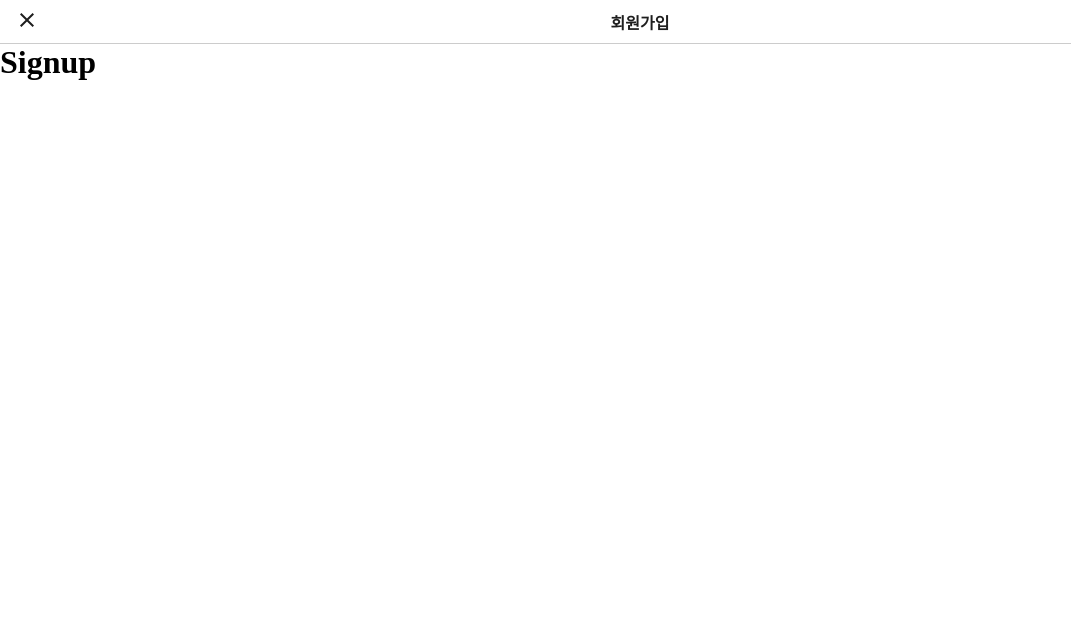
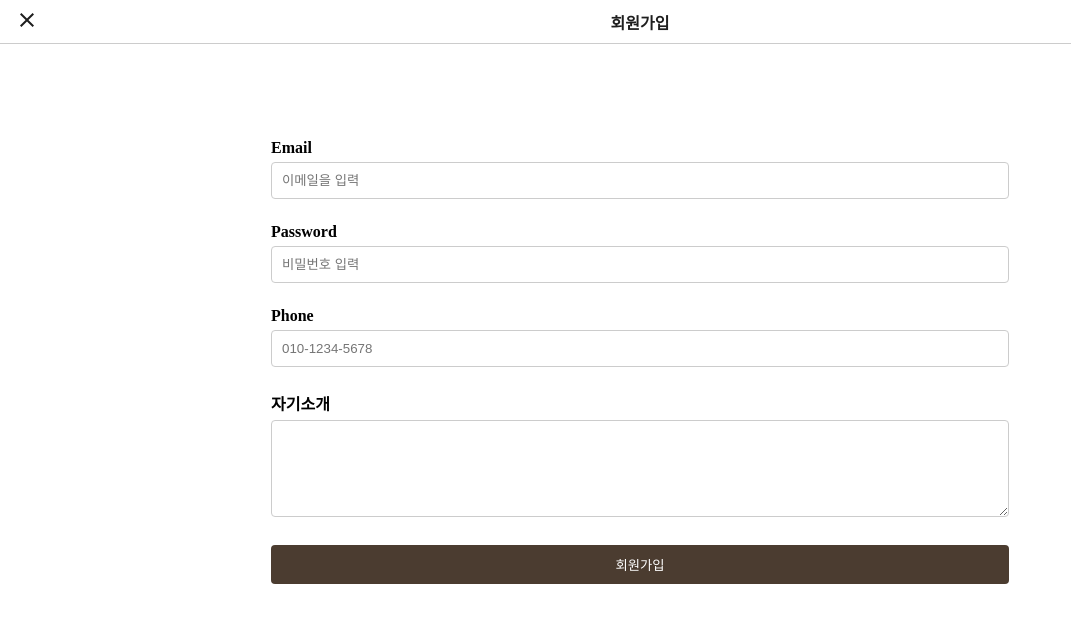
Before and after one commit to csslick/vue-job-test, a Vue app: page /signup in a window 1280 px wide. Shown: the top 622 px of the page, without its empty margins (0-1071 px from the left). Built offline with nearby package versions, Linux system fonts and the light colour scheme.

Commit message:
경로별 아이콘 표시

```diff
--- /dev/null
+++ b/src/style/form.scss
@@ -0,0 +1,40 @@
+.form-container {
+  max-width: 768px;
+  margin: 0 auto;
+  padding: 15px;
+  margin-top: 80px;
+  background-color: #fff;
+}
+
+.form-group {
+  margin-bottom: 24px;
+}
+
+label {
+  display: block;
+  margin-bottom: 5px;
+  font-weight: bold;
+}
+
+input, textarea {
+  width: 100%;
+  padding: 10px;
+  box-sizing: border-box;
+  border: 1px solid #ccc;
+  border-radius: 4px;
+}
+
+button {
+  width: 100%;
+  padding: 10px;
+  background-color: var(--main-color-dark);
+  color: white;
+  border: none;
+  border-radius: 4px;
+  cursor: pointer;
+  margin-bottom: 24px;
+}
+
+button:hover {
+  opacity: 0.8;
+}
--- a/src/views/Login.vue
+++ b/src/views/Login.vue
@@ -1,5 +1,5 @@
 <template>
-  <div class="login-container">
+  <div class="form-container">
     <form @submit.prevent="handleLogin">
       <div class="form-group">
         <label for="email">Email</label>
@@ -41,44 +41,5 @@ const handleLogin = () => {
 </script>
 
 <style scoped lang="scss">
-.login-container {
-  max-width: 768px;
-  margin: 0 auto;
-  padding: 15px;
-  margin-top: 80px;
-  background-color: #fff;
-}
-
-.form-group {
-  margin-bottom: 24px;
-}
-
-label {
-  display: block;
-  margin-bottom: 5px;
-  font-weight: bold;
-}
-
-input {
-  width: 100%;
-  padding: 10px;
-  box-sizing: border-box;
-  border: 1px solid #ccc;
-  border-radius: 4px;
-}
-
-button {
-  width: 100%;
-  padding: 10px;
-  background-color: var(--main-color-dark);
-  color: white;
-  border: none;
-  border-radius: 4px;
-  cursor: pointer;
-  margin-bottom: 24px;
-}
-
-button:hover {
-  opacity: 0.8;
-}
+  @import "../style/form.scss";
 </style>
--- a/src/views/Signup.vue
+++ b/src/views/Signup.vue
@@ -1,11 +1,45 @@
 <template>
-  <h1>Signup</h1>
+  <div class="form-container">
+    <form @submit.prevent="handleSignup">
+      <div class="form-group">
+        <label for="email">Email</label>
+        <input type="email" id="email" v-model="email" placeholder="이메일을 입력" required />
+      </div>
+      <div class="form-group">
+        <label for="password">Password</label>
+        <input type="password" id="password" v-model="password" placeholder="비밀번호 입력" required />
+      </div>
+      <div class="form-group">
+        <label for="tel">Phone</label>
+        <input type="tel" id="tel" v-model="tel" placeholder="010-1234-5678" required />
+      </div>
+      <div class="form-group">
+        <label for="text">자기소개</label>
+        <textarea id="text" rows="5" v-model="text"></textarea>
+      </div>
+      <button type="submit">회원가입</button>
+    </form>
+  </div>
 </template>
 
 <script setup>
+import { ref } from 'vue';
+
+const email = ref('');
+const password = ref('');
+const tel = ref('');
+const text = ref('');
+
+const handleSignup = () => {
+  // 회원가입 로직
+  console.log('Email:', email.value);
+  console.log('Password:', password.value);
+  console.log('Tel:', tel.value);
+  console.log('Text:', text.value);
+};
 
 </script>
 
-<style scoped>
-
+<style scoped lang="scss">
+  @import "../style/form.scss";
 </style>
```
